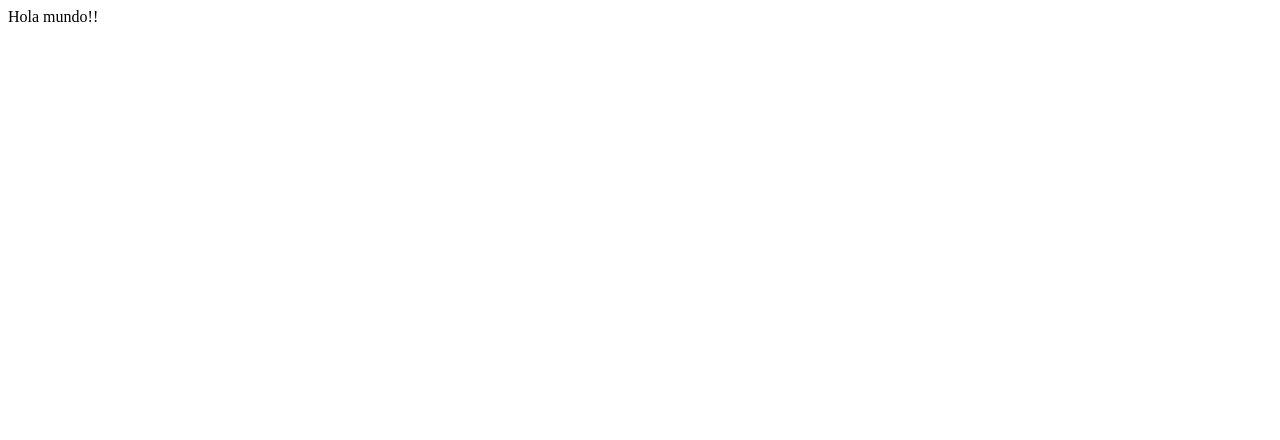
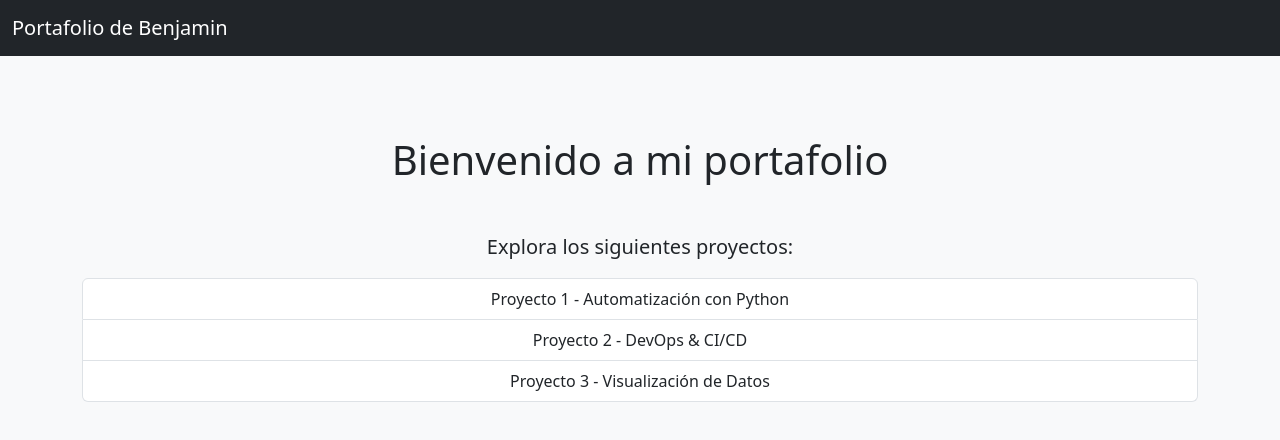
Before and after one commit to uracilo/aws-data-benjamin, a plain HTML site: page index.html in a window 1280 px wide. Drawn offline with nearby package versions, Linux system fonts and the light colour scheme.

Commit message:
Update index.html

```diff
--- a/index.html
+++ b/index.html
@@ -1 +1,55 @@
-<p>Hola mundo!!</p>
+<!DOCTYPE html>
+<html lang="es">
+<head>
+  <meta charset="UTF-8">
+  <meta name="viewport" content="width=device-width, initial-scale=1.0">
+  <title>Portafolio de Benjamin</title>
+
+  <!-- Bootstrap CSS -->
+  <link
+    href="https://cdn.jsdelivr.net/npm/bootstrap@5.3.3/dist/css/bootstrap.min.css"
+    rel="stylesheet"
+  >
+
+  <style>
+    body {
+      background-color: #f8f9fa;
+    }
+    .container {
+      margin-top: 80px;
+    }
+  </style>
+</head>
+<body>
+
+  <!-- Encabezado -->
+  <nav class="navbar navbar-expand-lg navbar-dark bg-dark">
+    <div class="container-fluid">
+      <a class="navbar-brand" href="#">Portafolio de Benjamin</a>
+    </div>
+  </nav>
+
+  <!-- Contenido principal -->
+  <div class="container text-center">
+    <h1 class="my-5">Bienvenido a mi portafolio</h1>
+    <p class="lead">Explora los siguientes proyectos:</p>
+
+    <div class="list-group">
+      <a href="proyecto1.html" class="list-group-item list-group-item-action">
+        Proyecto 1 - Automatización con Python
+      </a>
+      <a href="proyecto2.html" class="list-group-item list-group-item-action">
+        Proyecto 2 - DevOps & CI/CD
+      </a>
+      <a href="proyecto3.html" class="list-group-item list-group-item-action">
+        Proyecto 3 - Visualización de Datos
+      </a>
+    </div>
+  </div>
+
+  <!-- Bootstrap JS -->
+  <script
+    src="https://cdn.jsdelivr.net/npm/bootstrap@5.3.3/dist/js/bootstrap.bundle.min.js">
+  </script>
+</body>
+</html>
```
